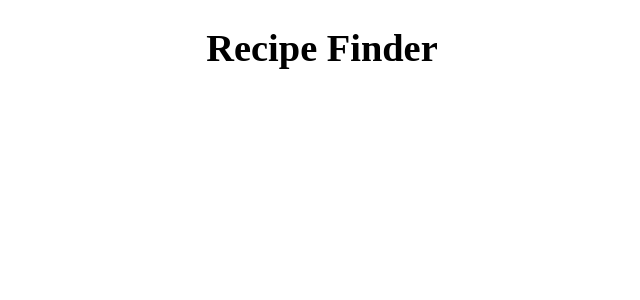
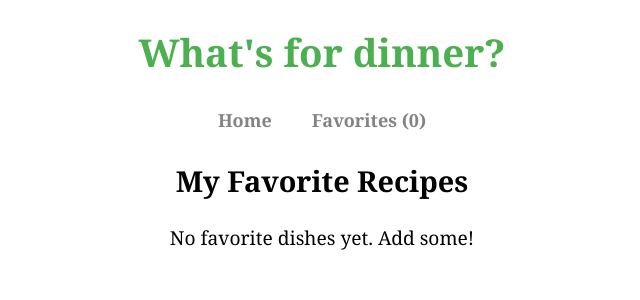
Before and after one commit to paolo-licata/recipe-finder, a React (Create React App) app: page /favorites in a window 1280 px wide. Before the commit this address had no page. Shown: the top 300 px of the page, without its empty margins (318-958 px from the left). Built offline with nearby package versions, Linux system fonts and the light colour scheme.

Commit message:
Created a Favorties section. user can save their favorite items (localStorage) in their personal section

```diff
--- a/public/index.html
+++ b/public/index.html
@@ -24,7 +24,7 @@
       work correctly both with client-side routing and a non-root public URL.
       Learn how to configure a non-root public URL by running `npm run build`.
     -->
-    <title>React App</title>
+    <title>Recipe-ing</title>
   </head>
   <body>
     <noscript>You need to enable JavaScript to run this app.</noscript>
--- a/src/App.css
+++ b/src/App.css
@@ -1,10 +1,17 @@
 .App {
-  font-family: 'Times New Roman', Times, serif;
+  font-family:Georgia, 'Times New Roman', Times, serif;
   font-size: 1.2rem;
   text-align: center;
 }
 
 /* Search Bar styling */
+h1 {
+  color: #4CAF50;
+  border-radius: 10px;
+  width: 40%;
+  justify-self: center;
+}
+
 .search-bar {
   margin: 20px 0;
 }
@@ -39,6 +46,7 @@
   border: 1px solid #ddd;
   padding: 20px;
   border-radius: 10px;
+  box-shadow: 3px 2px 2px #eaeaea;
   text-align: center;
   width: 250px;
 }
@@ -53,7 +61,7 @@
   margin: 10px 0;
 }
 
-.recipe-card button {
+.view-btn {
   padding: 8px 15px;
   background-color: #4CAF50;
   color: white;
@@ -95,8 +103,8 @@
 }
 
 .recipe-detail button {
-  padding: 10px 20px;
-  margin-top: 15px;
+  padding: 8px 16px;
+  margin: 15px;
   border: none;
   background-color: #4CAF50;
   color: white;
@@ -104,3 +112,42 @@
   border-radius: 5px;
   cursor: pointer;
 }
+
+/* Favorties button styling */
+.fav-btn {
+  background-color: transparent;
+  margin-top: 10px;
+  margin-left: 10px;
+  padding: 2px 2px;
+  color: white;
+  font-size: 22px;
+  border: none;
+  border-radius: 5px;
+  cursor: pointer;
+}
+
+/* Navigation Bar styling */
+nav {
+  display: flex;
+  justify-content: center;
+  gap: 20px;
+  margin-bottom: 20px;
+}
+
+nav a {
+  text-decoration: none;
+  font-size: 18px;
+  color: #838383;
+  font-weight: bold;
+  padding: 5px 10px;
+  border-radius: 5px;
+  transition: 0.3s;
+}
+
+nav a:hover {
+  text-decoration: underline;
+}
+
+.favorites-page {
+  text-align: center;
+}
--- a/src/App.js
+++ b/src/App.js
@@ -1,13 +1,31 @@
-import React, { useState } from "react";
-import { BrowserRouter as Router, Routes, Route } from "react-router-dom";
+import React, { useState, useEffect } from "react";
+import { BrowserRouter as Router, Routes, Route, Link } from "react-router-dom";
 import "./App.css";
 import axios from "axios";
 import RecipeList from "./components/RecipeList";
 import RecipeDetail from "./components/RecipeDetail";
+import Favorites from "./components/Favorites";
 
 function App() {
   const [ingredients, setIngredients] = useState("");
   const [recipes, setRecipes] = useState([]);
+  const [favorites, setFavorites] = useState([]);
+
+//Load favorites dishes from local storage when the app starts
+  useEffect(() => {
+    const savedFavorites = JSON.parse(localStorage.getItem("favorites")) || [];
+    console.log("Loaded favorites from LocalStorage:", savedFavorites);
+
+    if (savedFavorites.length > 0) {
+      setFavorites(savedFavorites);
+    }
+  }, []);
+
+  //Save favoites to Local Storage when saved array changes
+  useEffect(() => {
+    console.log("💾 Saving to LocalStorage:", favorites);
+    localStorage.setItem("favorites", JSON.stringify(favorites));
+  }, [favorites]);
 
   const handleSearch = () => {
     if (ingredients.trim() === "") {
@@ -25,10 +43,24 @@ function App() {
     });
   }
 
+  const toggleFavorite = (recipe) => {
+    const isFavorite = favorites.some((fav) => fav.id === recipe.id);
+
+    if (isFavorite) {
+      setFavorites(favorites.filter((fav) => fav.id !== recipe.id)); //Remove from favorite array
+    } else {
+      setFavorites([...favorites, recipe]); //Add to favorite array
+    }
+  }
+
   return (
     <Router>
       <div className="App">
-        <h1>Recipe Finder</h1>
+        <h1>What's for dinner?</h1>
+        <nav>
+          <Link to="/">Home</Link>
+          <Link to="/favorites">Favorites ({favorites.length})</Link>
+        </nav>
         <Routes>
           {/* Home Page - Search and recipe list*/}
           <Route path="/" element={
@@ -43,12 +75,13 @@ function App() {
                 />
                 <button onClick={handleSearch}>Search</button>
               </div>
-              <RecipeList recipes={recipes} />
+              <RecipeList recipes={recipes} toggleFavorite={toggleFavorite} favorites={favorites} />
             </>
           } />
 
           {/* Recipe Detail Page */}
-          <Route path="/recipe/:id" element={<RecipeDetail />} />
+          <Route path="/recipe/:id" element={<RecipeDetail toggleFavorite={toggleFavorite} favorites={favorites} />} />
+          <Route path="/favorites" element={<Favorites toggleFavorite={toggleFavorite} favorites={favorites} />} />
         </Routes>
       </div>
     </Router>
--- /dev/null
+++ b/src/components/Favorites.js
@@ -0,0 +1,26 @@
+import React from "react";
+import RecipeCard from "./RecipeCard";
+
+function Favorites({ favorites, toggleFavorite }) {
+    return (
+        <div className="favorites-page">
+            <h2>My Favorite Recipes</h2>
+            {favorites.length === 0 ? (
+                <p>No favorite dishes yet. Add some!</p>
+            ) : (
+                <div className="recipe-list">
+                    {favorites.map((recipe) => (
+                        <RecipeCard
+                            key={recipe.id}
+                            recipe={recipe}
+                            toggleFavorite={toggleFavorite}
+                            favorites={favorites}
+                        />
+                    ))}
+                </div>
+            )}
+        </div>
+    )
+}
+
+export default Favorites;
--- a/src/components/RecipeCard.js
+++ b/src/components/RecipeCard.js
@@ -1,15 +1,21 @@
 import React from "react";
 import { Link } from "react-router-dom";
 
-function RecipeCard({ recipe }) {
+function RecipeCard({ recipe, toggleFavorite, favorites = [] }) {
+
+    const isFavorite = favorites.some((fav) => fav.id === recipe.id);
+
     return (
         <div className="recipe-card">
             <img src={recipe.image} alt={recipe.title} />
             <h2>{recipe.title}</h2>
             <p>{recipe.usedIngredients.length} ingredients</p>
             <Link to={`/recipe/${recipe.id}`}>
-                <button>View Recipe</button>
+                <button className="view-btn">View Recipe</button>
             </Link>
+            <button onClick={() => toggleFavorite(recipe)} className="fav-btn">
+                {isFavorite ? "❤️" : "🤍"}
+            </button>
         </div>
     )
 }
--- a/src/components/RecipeDetail.js
+++ b/src/components/RecipeDetail.js
@@ -40,6 +40,9 @@ function RecipeDetail() {
             <Link to="/">
                 <button>Back to Search</button>
             </Link>
+            <Link to="/favorites">
+                <button>Back to Favorites</button>
+            </Link>
         </div>
     )
 }
--- a/src/components/RecipeList.js
+++ b/src/components/RecipeList.js
@@ -1,14 +1,18 @@
 import React from "react";
 import RecipeCard from "./RecipeCard";
 
-function RecipeList({ recipes }) {
+function RecipeList({ recipes, toggleFavorite, favorites }) {
     return (
         <div className="recipe-list">
             {recipes.length === 0 ? (
                 <p>No recipes found. Try another search!</p>
             ) : (
                 recipes.map((recipe) => (
-                    <RecipeCard key={recipe.id} recipe={recipe} />
+                    <RecipeCard key={recipe.id}
+                    recipe={recipe}
+                    toggleFavorite={toggleFavorite}
+                    favorites={favorites}
+                    />
                 ))
             )
         }
```
